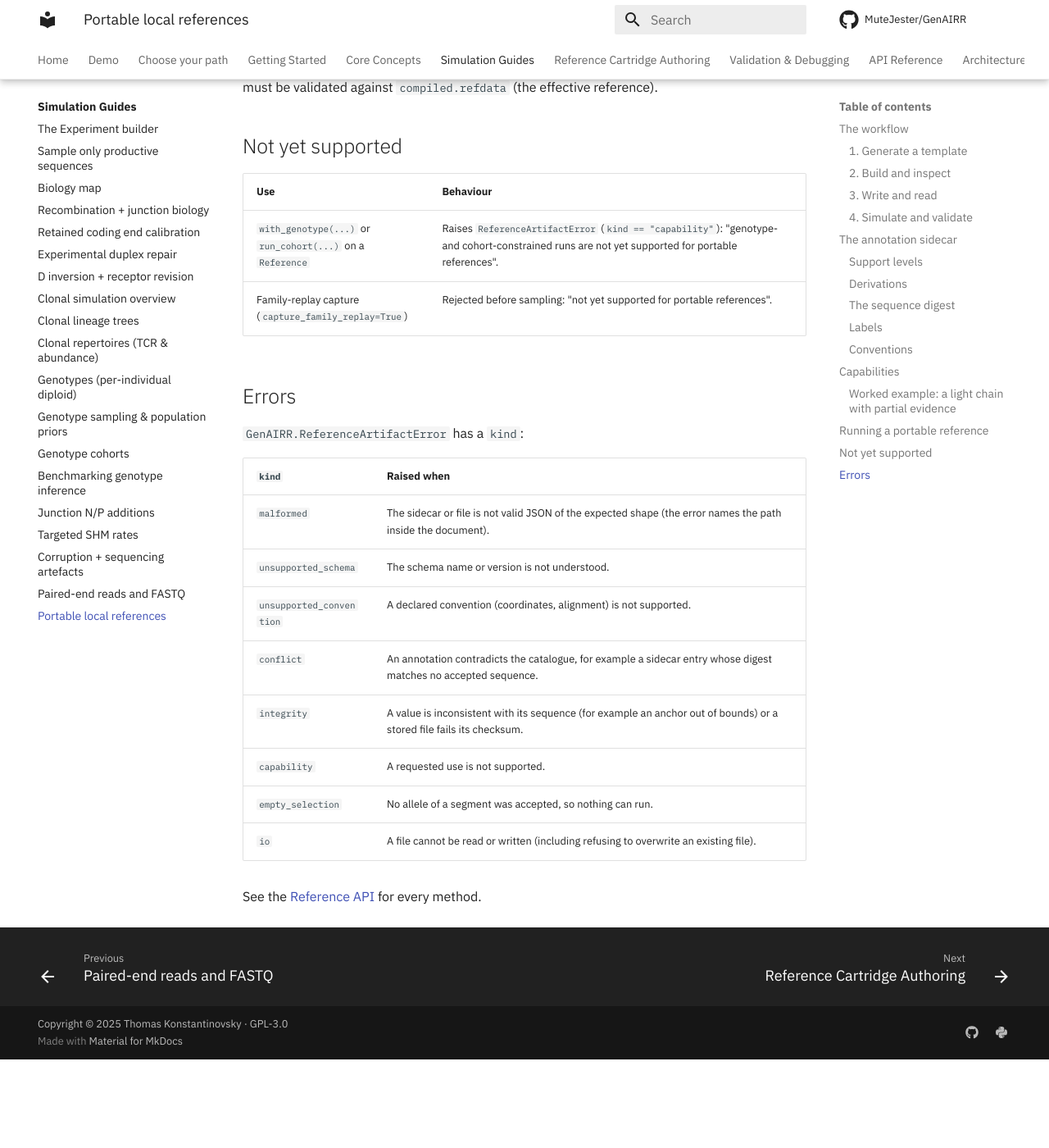
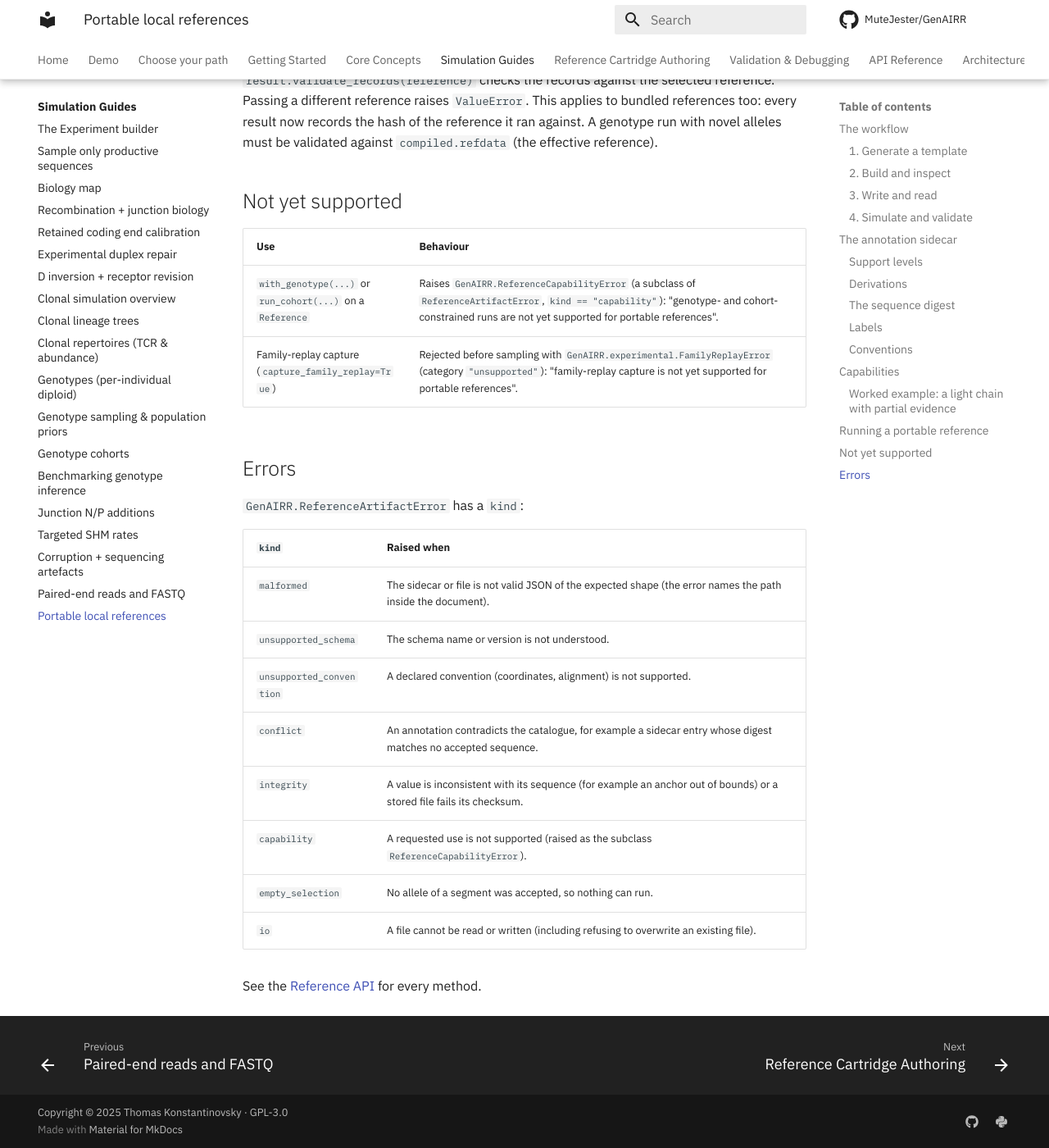
Before and after one commit to MuteJester/GenAIRR, an MkDocs documentation site: the page built from site_docs/guides/portable-references.md, in a window 1280 px wide and 1400 px high, scrolled down 6530 px. Shown: the whole window at 82% size. Built offline with MkDocs 1.6.1 and Material for MkDocs 9.7.7, drawn with Linux system fonts in a browser that asks for light colours; comment, search, counter and statistics services are not loaded; before the commit the page ends 7822 px from its top, so only the background shows below that; some of the changed text lies outside the part shown.

Commit message:
docs: name exception types for unsupported reference uses

````diff
--- a/site_docs/guides/portable-references.md
+++ b/site_docs/guides/portable-references.md
@@ -104,6 +106,8 @@ The sidecar is a JSON file with `"schema": "genairr_reference_annotations"`
 and `"schema_version": 1`. It has a `reference` header (name, version,
 locus, chain type, taxon, build date), a `conventions` block and an `alleles`
 list:
+
+The citation below is illustrative. `support: "source"` requires a real, checkable source.
 
 ```json
 {
@@ -288,8 +292,8 @@ ran against. A genotype run with novel alleles must be validated against
 
 | Use | Behaviour |
 |---|---|
-| `with_genotype(...)` or `run_cohort(...)` on a `Reference` | Raises `ReferenceArtifactError` (`kind == "capability"`): "genotype- and cohort-constrained runs are not yet supported for portable references". |
-| Family-replay capture (`capture_family_replay=True`) | Rejected before sampling: "not yet supported for portable references". |
+| `with_genotype(...)` or `run_cohort(...)` on a `Reference` | Raises `GenAIRR.ReferenceCapabilityError` (a subclass of `ReferenceArtifactError`, `kind == "capability"`): "genotype- and cohort-constrained runs are not yet supported for portable references". |
+| Family-replay capture (`capture_family_replay=True`) | Rejected before sampling with `GenAIRR.experimental.FamilyReplayError` (category `"unsupported"`): "family-replay capture is not yet supported for portable references". |
 
 ## Errors
 
@@ -302,7 +306,7 @@ ran against. A genotype run with novel alleles must be validated against
 | `unsupported_convention` | A declared convention (coordinates, alignment) is not supported. |
 | `conflict` | An annotation contradicts the catalogue, for example a sidecar entry whose digest matches no accepted sequence. |
 | `integrity` | A value is inconsistent with its sequence (for example an anchor out of bounds) or a stored file fails its checksum. |
-| `capability` | A requested use is not supported. |
+| `capability` | A requested use is not supported (raised as the subclass `ReferenceCapabilityError`). |
 | `empty_selection` | No allele of a segment was accepted, so nothing can run. |
 | `io` | A file cannot be read or written (including refusing to overwrite an existing file). |
 
````
Also changed, not shown: other parts of site_docs/guides/portable-references.md (+4 -2 lines).
